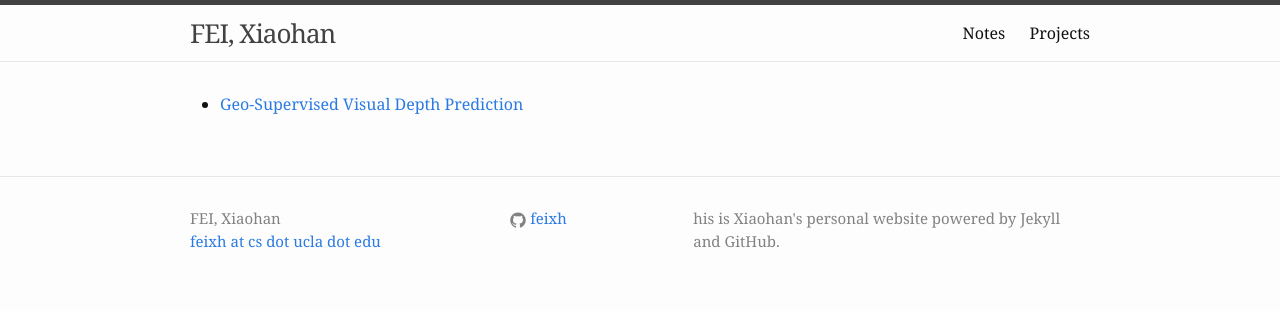
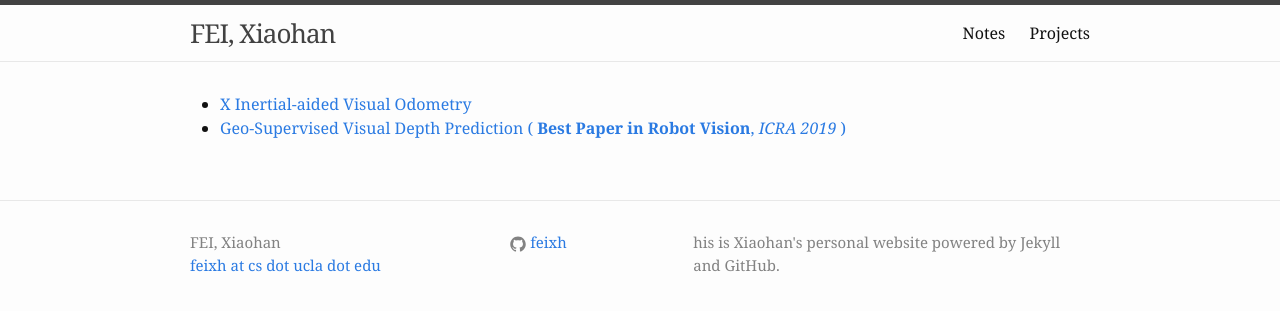
Before and after one commit to feixh/feixh.github.com, a Jekyll site: the page built from projects.md, in a window 1280 px wide. Shown: the top 311 px of the page. Built offline with Jekyll 4.4.1, drawn with Linux system fonts in a browser that asks for light colours.

Commit message:
add xivo to project list

```diff
--- a/projects.md
+++ b/projects.md
@@ -4,4 +4,5 @@ title: Projects
 permalink: /projects/
 ---
 
-- [Geo-Supervised Visual Depth Prediction](icra19/index.html)
+- [X Inertial-aided Visual Odometry](xivo/index.html)
+- [Geo-Supervised Visual Depth Prediction ( **Best Paper in Robot Vision**, *ICRA 2019* )](icra19/index.html)
```
Also changed, not shown: projects/xivo/index.md (added, +21 -0 lines).
